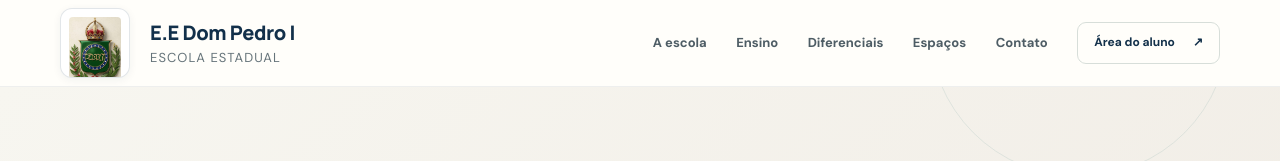
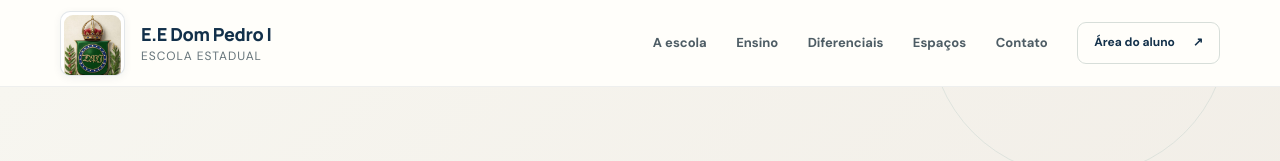
Before and after one commit to nicolas-23-nico/dom-pedro-i, a plain HTML site: page index.html in a window 1280 px wide. Shown: the top 161 px of the page. Drawn offline with Linux system fonts and the light colour scheme.

Commit message:
Melhorar enquadramento da logo
- Adicionar borda à logo
- Ajustar tamanho e espaçamento
- Usar object-fit: cover para melhor enquadramento

Generated with [Devin](https://devin.ai)

Co-Authored-By: Devin <158243242+devin-ai-integration[bot]@users.noreply.github.com>

```diff
--- a/style.css
+++ b/style.css
@@ -32,12 +32,12 @@
   em { color: var(--blue); font-style: normal; }
   .site-header { position: sticky; top: 0; z-index: 1000; background: rgba(255,254,250,.93); border-bottom: 1px solid rgba(18,48,74,.07); backdrop-filter: blur(16px); }
   .header-inner { min-height: 86px; display: flex; align-items: center; justify-content: space-between; gap: 24px; }
-  .brand { display: inline-flex; align-items: center; gap: 20px; text-decoration: none; flex-shrink: 0; }
-  .brand-mark { display: grid; place-items: center; width: 70px; height: 70px; border-radius: 12px; background: white; overflow: hidden; box-shadow: 0 6px 16px rgba(18,48,74,.15); }
-  .brand-mark img { width: 100%; height: 100%; object-fit: contain; padding: 5px; }
+  .brand { display: inline-flex; align-items: center; gap: 16px; text-decoration: none; flex-shrink: 0; }
+  .brand-mark { display: grid; place-items: center; width: 65px; height: 65px; border-radius: 10px; background: white; overflow: hidden; box-shadow: 0 4px 12px rgba(18,48,74,.12); border: 2px solid var(--line); }
+  .brand-mark img { width: 100%; height: 100%; object-fit: cover; }
   .brand-text { display: flex; flex-direction: column; line-height: 1.25; }
-  .brand-text strong { color: var(--navy); font: 800 20px "Manrope", sans-serif; letter-spacing: -.02em; }
-  .brand-text small { margin-top: 4px; color: var(--muted); font-size: 13px; letter-spacing: .08em; text-transform: uppercase; }
+  .brand-text strong { color: var(--navy); font: 800 18px "Manrope", sans-serif; letter-spacing: -.02em; }
+  .brand-text small { margin-top: 3px; color: var(--muted); font-size: 12px; letter-spacing: .08em; text-transform: uppercase; }
   .site-nav { display: flex; align-items: center; gap: clamp(16px, 2.3vw, 32px); }
   .site-nav > a { color: #4e5d65; text-decoration: none; font-size: 13px; font-weight: 700; transition: var(--transition); position: relative; }
   .site-nav > a::after { content: ''; position: absolute; bottom: -4px; left: 0; width: 0; height: 2px; background: var(--blue); transition: var(--transition); }
```
